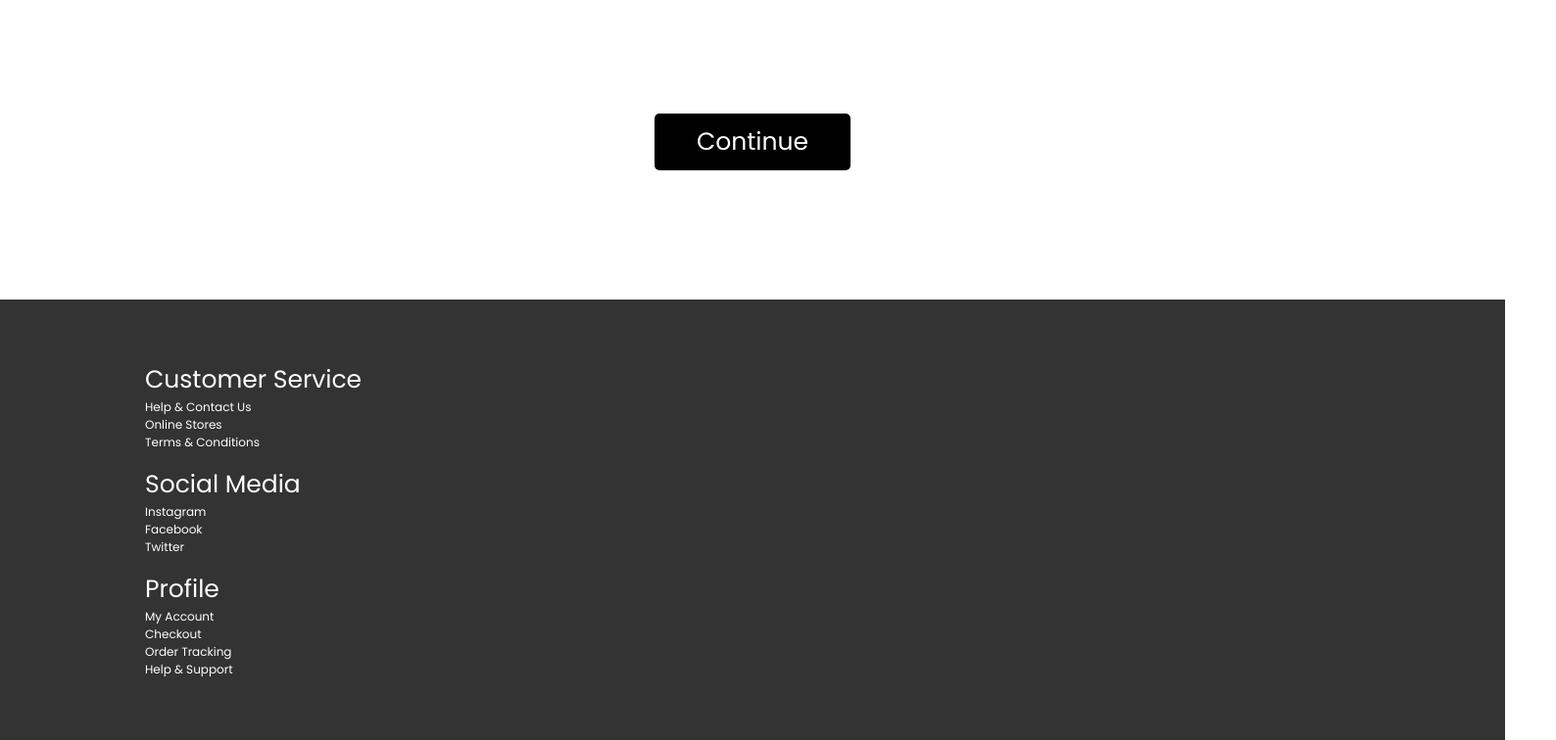
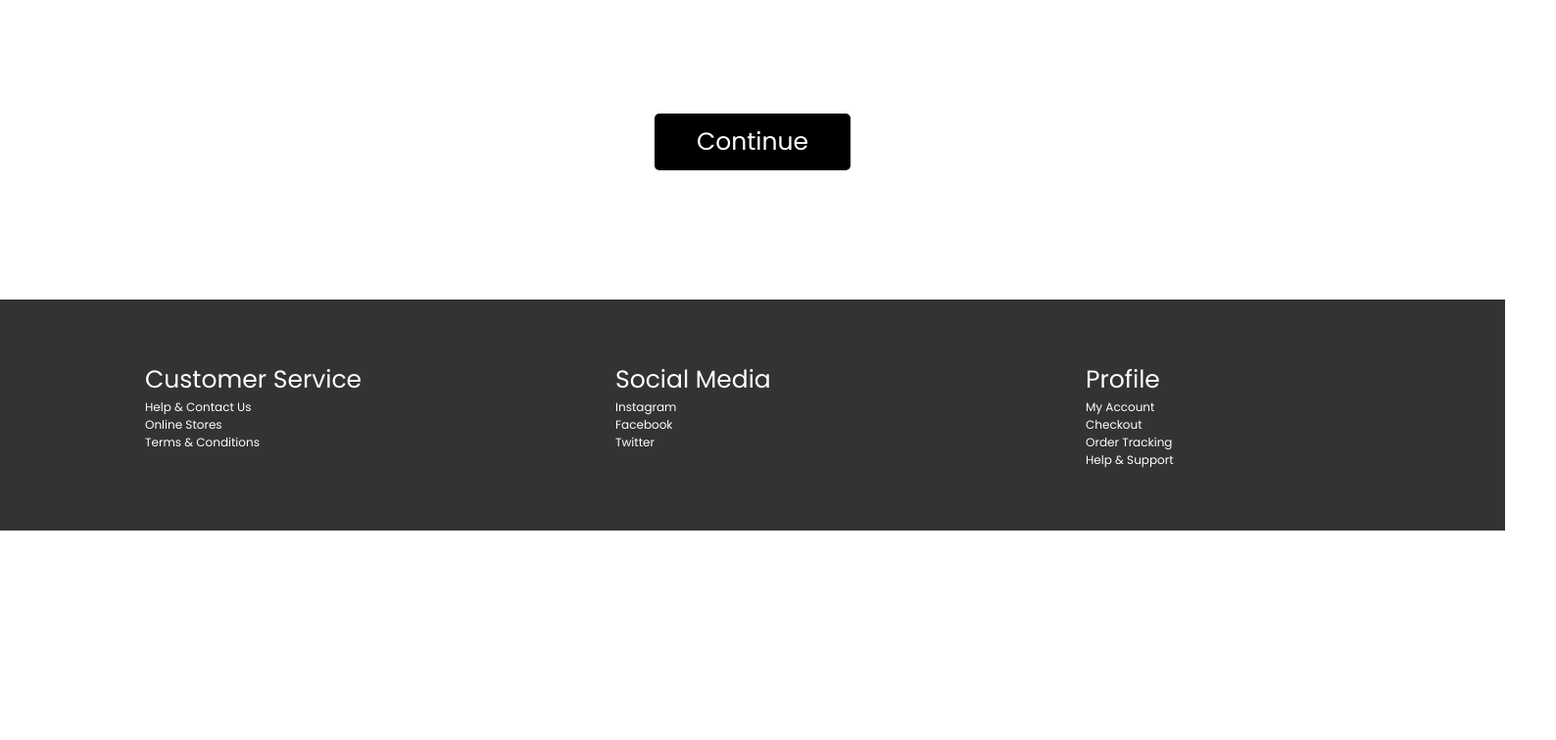
Before and after one commit to aldobasicarnel/ReactWebApp, a React (Create React App) app in the folder react-web-shop/: page /checkout in a window 1536 px wide. Shown: the part 1642-2398 px from the top of the page at 98% size, 1588 px wide, since content can reach past the window. After the commit the page ends 2184 px from the top, so only its background shows below. Built offline with nearby package versions, Linux system fonts and the light colour scheme.

Commit message:
Css improved

```diff
--- a/react-web-shop/src/Components/HomePage/Footer/Footer.css
+++ b/react-web-shop/src/Components/HomePage/Footer/Footer.css
@@ -7,6 +7,8 @@
   width: 100%;
   padding: 3rem;
   margin-top: 2rem;
+  display: flex;
+  flex-direction: column;
 }
 
 .footer .customer-service {
@@ -25,6 +27,11 @@
 }
 
 @media (min-width: 1334px) {
+  .footer {
+    display: flex;
+    flex-direction: row;
+  }
+
   .footer .customer-service {
     margin-left: 250px;
     width: 100%;
--- a/react-web-shop/src/Components/HomePage/NavBar/NavBar.css
+++ b/react-web-shop/src/Components/HomePage/NavBar/NavBar.css
@@ -123,6 +123,7 @@ nav .navbar-list.active {
   margin: 2px;
   text-align: center;
 }
+
 @media (min-width: 768px) {
   nav {
     position: relative;
```
